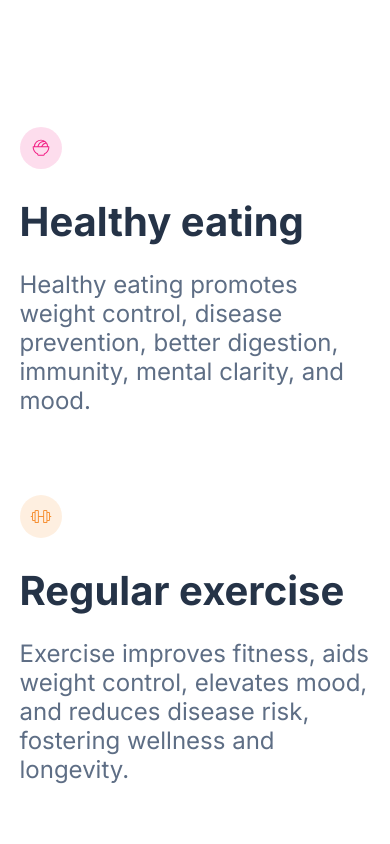
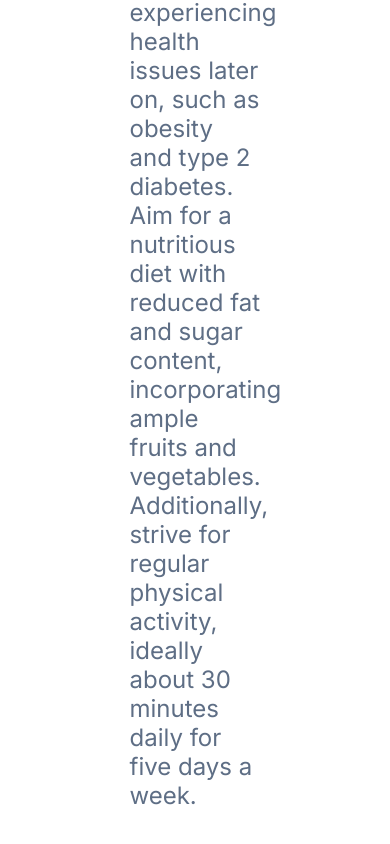
Before and after one commit to DanielDantas0921/body-mass-index-calculator-front-end-mentor, a website with bundled scripts: page index.html in a window 390 px wide. Shown: the part 1940-2784 px from the top of the page. Built offline with nearby package versions, Linux system fonts and the light colour scheme.

Commit message:
feat: corrigido problemas de responsividade

```diff
--- a/src/sass/sections/2-bmi-result-means.scss
+++ b/src/sass/sections/2-bmi-result-means.scss
@@ -18,6 +18,7 @@
   .bmi-result-means-description {
     padding: 2rem;
     margin-top: 8rem;
+    width: 50%;
     h1 {
       margin-bottom: 2rem;
       font-size: 2rem;
@@ -67,6 +68,7 @@
 
     .bmi-result-means-description{
       margin-top: 0;
+      width: 100%;
       h1{
         font-size: 2.5rem;
       }
@@ -91,6 +93,7 @@
 
     .bmi-result-means-description{
       margin-top: 0;
+      width: 50%;
       h1{
         font-size: 2.5rem;
       }
--- a/src/sass/sections/3-icons-bmi.scss
+++ b/src/sass/sections/3-icons-bmi.scss
@@ -4,7 +4,7 @@
     gap: 5rem;
     width: 70%;
     margin: 0 auto;
-    margin-top: 8rem;
+    margin-top: 5rem;
     margin-bottom: 5rem;
   .icons-card{
     h3{
```
Also changed, not shown: src/css/style.css, 1 other file.
